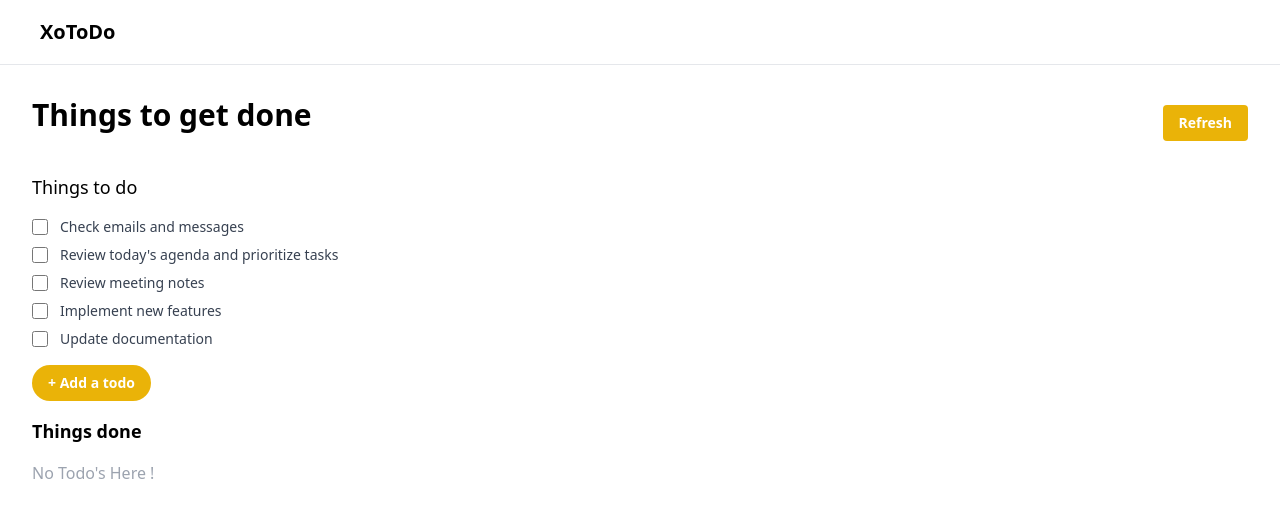
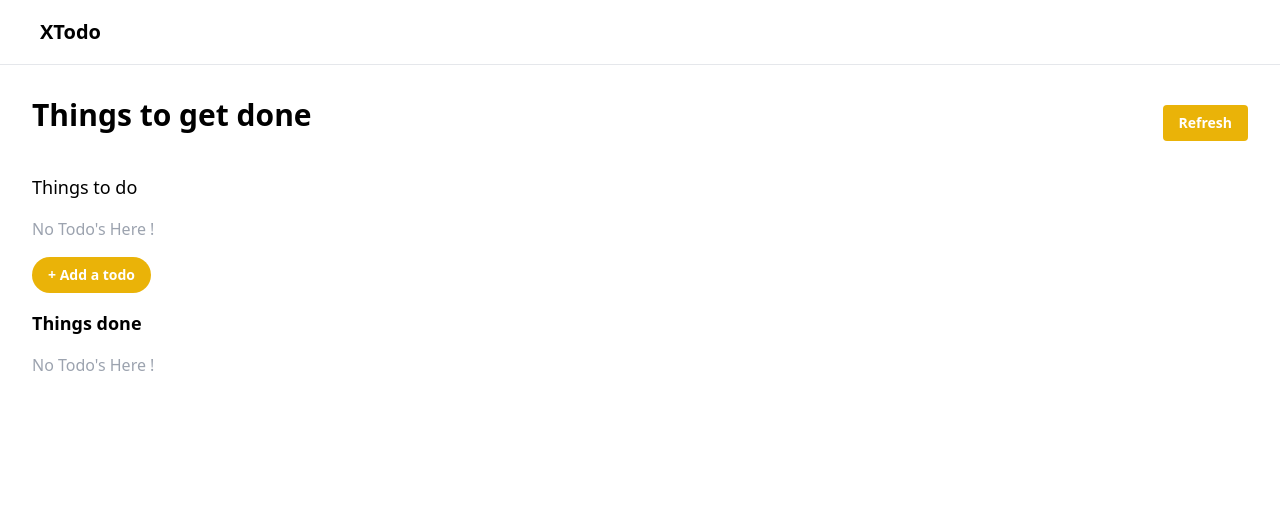
Before and after one commit to ManishKumarCs/Todo-Project, a React (Vite) app: page / in a window 1280 px wide. Shown: the top 518 px of the page. Built offline with nearby package versions, Linux system fonts and the light colour scheme.

Commit message:
Update Local Storage

```diff
--- a/src/App.jsx
+++ b/src/App.jsx
@@ -4,8 +4,23 @@ function App() {
 
   const [createToDo, setCreateToDo] = useState(false);
   const [value, setValue] = useState('');
-   const [todoTaskArray, setTodoTaskArray] = useState(["Check emails and messages","Review today's agenda and prioritize tasks","Review meeting notes","Implement new features","Update documentation"]);
-   const [doneTaskArray, setDoneTaskArray] = useState([]);
+
+  const getToDoTask = () => {
+    const todoStorage = JSON.parse(localStorage.getItem("todoTaskArray"))
+    if(todoStorage) return todoStorage;
+    else return [];
+  }
+  const getDoneTask = () => {
+    const doneStorage = JSON.parse(localStorage.getItem("doneTaskArray"))
+    if(doneStorage) return doneStorage;
+    else return [];
+  }
+  const [todoTaskArray, setTodoTaskArray] = useState(getToDoTask());
+  const [doneTaskArray, setDoneTaskArray] = useState(getDoneTask());
+  useEffect(function(){
+    localStorage.setItem('todoTaskArray',JSON.stringify(todoTaskArray));
+    localStorage.setItem('doneTaskArray',JSON.stringify(doneTaskArray));
+  },[todoTaskArray, doneTaskArray])
 
   function handleClick() {
     setCreateToDo(!createToDo);
@@ -42,7 +57,7 @@ function App() {
      <div className="min-h-screen">
        <div className="border-b">
      <div className="max-w-7xl h-16 mx-auto flex items-center px-4 lg:px-8">
-         <h1 className="text-xl px-2 font-semibold">XoToDo</h1>
+         <h1 className="text-xl px-2 font-semibold">XTodo</h1>
      </div>
        </div>
      <div className="py-8 md:flex justify-between space-y-2 max-w-7xl mx-auto px-4 lg:px-8">
@@ -73,7 +88,6 @@ function App() {
               return <li className="flex gap-3 items-center mt-1 font-medium text-gray-700 text-sm" key={item}><input className="w-4 h-4 " type="checkbox" checked onChange={handleDoneTask} value={item}/>{item}</li>
              }
              )}
-
           </ul>
        </div>
     </div>
```
